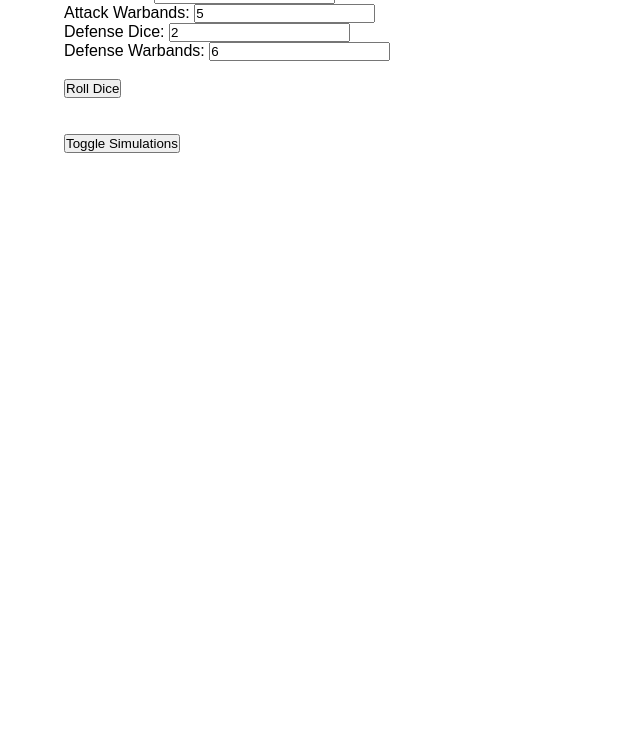
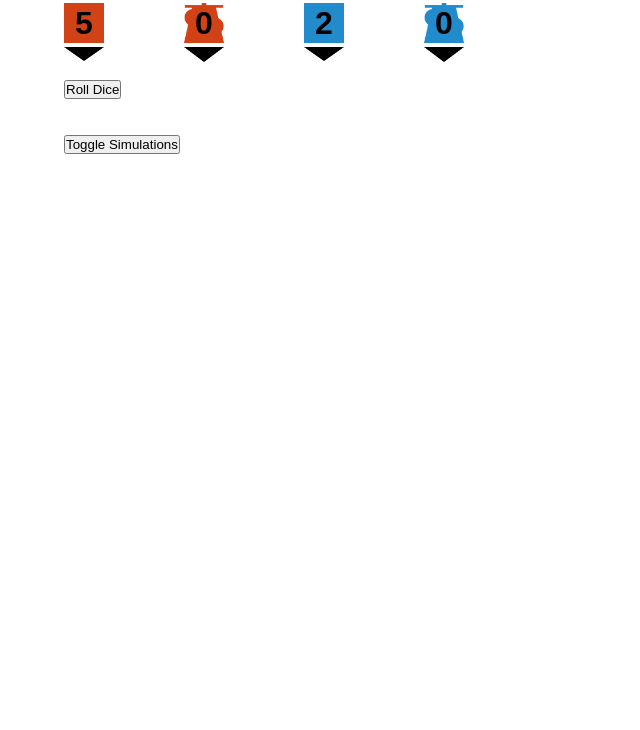
Before and after one commit to jgilles23/oath, a website with bundled scripts: page index.html in a window 1280 px wide. Shown: the part 70-800 px from the top of the page, without its empty margins (0-640 px from the left). Built offline with nearby package versions, Linux system fonts and the light colour scheme.

Commit message:
Better inputs

```diff
--- a/index.html
+++ b/index.html
@@ -22,22 +22,7 @@
             </div> -->
         </div>
         <div>
-            Attack Dice: <input id="attack-dice-input" type="number" value="5" min="0" step="1"><br>
-            Attack Warbands: <input id="attack-warbands-input" type="number" value="5" min="0" step="1"><br>
-            Defense Dice: <input id="defense-dice-input" type="number" value="2" min="0" step="1"><br>
-            Defense Warbands: <input id="defense-warbands-input" type="number" value="6" min="0" step="1"><br>
-            <!-- <div class="input-group-container">
-                <img src="./icons/minus.png" class="input-adjust"></img>
-                <div class="input-text-container">
-                    <img src="./icons/blankShield.png" class="input-text"></img>
-                    99
-                </div>
-                <img src="./icons/plus.png" class="input-adjust"></img>
-            </div>
-            <div class="input-text-container">
-                <img src="./icons/meepleAttack.png" class="input-text"></img>
-                99
-            </div> -->
+            <div id="input-area" class="input-area"></div>
             <br>
             <button id="roll-dice">Roll Dice</button><br>
             <br>
@@ -52,6 +37,15 @@
                 <br>
             </div>
         </div>
+        <!-- TEMPLATES -->
+        <div class="input-area" style="display:none">
+            <div id="input-triple" class="input-triple">
+                <input id="input-text" class="input-text" onfocus="this.select();" value="5">
+                <img id="input-up" class="arrow-image" src="./icons/arrowUp.png">
+                <img id="input-image" class="input-image" src="./icons/blankSword.png">
+                <img id="input-down" class="arrow-image" src="./icons/arrowDown.png">
+            </div>
+        </div>
         <!-- Scripts -->
         <script src="https://cdnjs.cloudflare.com/ajax/libs/Chart.js/3.7.1/chart.js"></script>
         <script src="./out/main.js"></script>
--- a/main.ts
+++ b/main.ts
@@ -2,28 +2,34 @@
 const seedString = "chronicles of empire and exile"
 const numSimulations = 1000
 const htmlIDs = {
-    attackInput: "attack-dice-input",
-    attackWarbandsInput: "attack-warbands-input",
-    defenseInput: "defense-dice-input",
-    defenseWarbandsInput: "defense-warbands-input",
+    // simulation inputs
+    inputArea: "input-area",
+    templateTriple: "input-triple",
+    templateInput: "input-text",
+    templateUp: "input-up",
+    templateDown: "input-down",
+    templateImage: "input-image",
+    // Other areas and buttons
     rollButton: "roll-dice",
     rollArea: "roll-area",
     simulationArea: "simulation-results",
     skullArea: "skull-results",
     allSimulationArea: "simulation-results-area",
     toggleSimulations: "toggle-simulations"
-
 }
 // Test HTML IDs
-for (let key in htmlIDs) {
-    if (document.getElementById(key) === undefined) {
-        throw "HTML ID not found: " + key
+for (const [key, value] of Object.entries(htmlIDs)) {
+    if (document.getElementById(value) === null) {
+        throw "HTML ID not found: " + key + " | " + value
     }
 }
 
 // Typescript Types
 interface NumberIndexedObject {
     [key: number]: number;
+}
+interface StringReturnObject {
+    [key: string]: string;
 }
 
 
@@ -164,12 +170,11 @@ class FullCampaign extends SimplifiedCampaign {
     attackSacrafices: number //0 if no attack sacrafices are required for victory, otherwise a number
     netAttack: number //Includes defense warbands subtracted from net swords
 
-    constructor(attackDice: number, defenseDice: number, attackWarbands: number, defenseWarbands:number) {
+    constructor(attackDice: number, defenseDice: number, attackWarbands: number, defenseWarbands: number) {
         // Like Campaign, but show who the winner & loser are based on number of warbands for each
         super(attackDice, defenseDice)
         this.attackWarbands = attackWarbands | 0
         this.defenseWarbands = defenseWarbands | 0
-        console.log(defenseWarbands)
         this.attackSacrafices = 0
         this.netAttack = this.netSwords - this.defenseWarbands
         // Calculate winner and associated properties
@@ -341,11 +346,11 @@ class Simulation {
     constructor(numSimulations: number) {
         // Setup base properties
         this.numSimulations = numSimulations
-        this.deltaHistogram = new Histogram(htmlIDs.simulationArea, [0.2, 0.5, 0.8], [-100, 100])
+        this.deltaHistogram = new Histogram(htmlIDs.simulationArea, [0.2, 0.5, 0.8], [-50, 50])
         this.skullsHistogram = new Histogram(htmlIDs.skullArea, [0.2, 0.5, 0.8], [undefined, undefined])
         // Setup buttons and numbers
-        this.attackDiceInput = document.getElementById(htmlIDs.attackInput) as HTMLInputElement
-        this.defenseDiceInput = document.getElementById(htmlIDs.defenseInput) as HTMLInputElement
+        this.attackDiceInput = document.getElementById("attack-dice-" + htmlIDs.templateInput) as HTMLInputElement
+        this.defenseDiceInput = document.getElementById("defense-dice-" + htmlIDs.templateInput) as HTMLInputElement
         // Load the histograms
         this.load()
     }
@@ -373,10 +378,10 @@ class Roller {
     defenseWarbandsInput: HTMLInputElement
 
     constructor() {
-        this.attackDiceInput = document.getElementById(htmlIDs.attackInput) as HTMLInputElement
-        this.defenseDiceInput = document.getElementById(htmlIDs.defenseInput) as HTMLInputElement
-        this.attackWarbandsInput = document.getElementById(htmlIDs.attackWarbandsInput) as HTMLInputElement
-        this.defenseWarbandsInput = document.getElementById(htmlIDs.defenseWarbandsInput) as HTMLInputElement
+        this.attackDiceInput = document.getElementById("attack-dice-" + htmlIDs.templateInput) as HTMLInputElement
+        this.defenseDiceInput = document.getElementById("defense-dice-" + htmlIDs.templateInput) as HTMLInputElement
+        this.attackWarbandsInput = document.getElementById("attack-warbands-" + htmlIDs.templateInput) as HTMLInputElement
+        this.defenseWarbandsInput = document.getElementById("defense-warbands-" + htmlIDs.templateInput) as HTMLInputElement
     }
     clear() {
         let areaDiv = document.getElementById(htmlIDs.rollArea) as HTMLDivElement
@@ -385,7 +390,7 @@ class Roller {
     roll() {
         // Animate a simulated rolling of the dice
         let campaign = new FullCampaign(parseInt(this.attackDiceInput.value), parseInt(this.defenseDiceInput.value),
-        parseInt(this.attackWarbandsInput.value), parseInt(this.defenseWarbandsInput.value))
+            parseInt(this.attackWarbandsInput.value), parseInt(this.defenseWarbandsInput.value))
         const attributeIconPairs: Array<[number, string]> = [
             [campaign.skullFaces, "skullSword.png"],
             [campaign.fullSwordFaces, "oneSword.png"],
@@ -422,33 +427,6 @@ class Roller {
 }
 
 
-let simulation = new Simulation(numSimulations)
-let roller = new Roller()
-// roller.roll()
-
-// attack input
-document.getElementById(htmlIDs.attackInput)!.oninput = () => {
-    simulation.load()
-    roller.clear()
-}
-// attack warbandsinput
-document.getElementById(htmlIDs.attackWarbandsInput)!.oninput = () => {
-    roller.clear()
-}
-// defense input
-document.getElementById(htmlIDs.defenseInput)!.oninput = () => {
-    simulation.load()
-    roller.clear()
-}
-// defense warbands input
-document.getElementById(htmlIDs.defenseWarbandsInput)!.oninput = () => {
-    roller.clear()
-}
-// roll button
-document.getElementById(htmlIDs.rollButton)!.onclick = () => {
-    roller.roll()
-}
-
 document.getElementById(htmlIDs.toggleSimulations)!.onclick = () => {
     let simulationDiv = document.getElementById(htmlIDs.allSimulationArea) as HTMLDivElement
     if (simulationDiv.style.display === "none") {
@@ -457,3 +435,72 @@ document.getElementById(htmlIDs.toggleSimulations)!.onclick = () => {
         simulationDiv.style.display = "none"
     }
 }
+
+const idPrefixesAndImageNames: Array<[string, string, number]> = [
+    // [id prefix, icon name, starting value]
+    ["attack-dice", "blankSword", 5],
+    ["attack-warbands", "meepleAttack", 0],
+    ["defense-dice", "blankShield", 2],
+    ["defense-warbands", "meepleDefense", 0]]
+
+let inputArea = document.getElementById(htmlIDs.inputArea) as HTMLDivElement
+for (let L of idPrefixesAndImageNames) {
+    let idPrefix = L[0]
+    let iconName = L[1]
+    let startingValue = L[2]
+    // Copy the template inputTriple
+    let inputTriple = document.getElementById(htmlIDs.templateTriple)?.cloneNode(true) as HTMLDivElement
+    inputArea.appendChild(inputTriple)
+    // Generate a unique ID for the copied element
+    inputTriple.setAttribute('id', idPrefix + htmlIDs.templateInput);
+    // Modify the IDs of the copied element's descendants
+    const descendantElements = inputTriple.querySelectorAll('[id]');
+    descendantElements.forEach((element) => {
+        element.setAttribute('id', idPrefix + '-' + element.getAttribute('id'));
+    });
+    //Change center icon
+    let centerImage = document.getElementById(idPrefix + "-" + htmlIDs.templateImage) as HTMLImageElement
+    centerImage.src = "./icons/" + iconName + ".png"
+    //Change stating number & set actions
+    let textInput = document.getElementById(idPrefix + "-" + htmlIDs.templateInput) as HTMLInputElement
+    textInput.value = startingValue.toString()
+}
+
+// Create main elements
+let simulation = new Simulation(numSimulations)
+let roller = new Roller()
+
+
+// Set all the actions for the inputs & buttons
+for (let L of idPrefixesAndImageNames) {
+    let idPrefix = L[0]
+    // Take the value of the input modidied by the delta and set as the new value
+    let textInput = document.getElementById(idPrefix + "-" + htmlIDs.templateInput) as HTMLInputElement
+    //     Function to sanatize inputs and set values
+    let setNewValue = (delta: number) => {
+        // Get new value as an integer
+        let valueInt = parseInt(textInput.value) + delta
+        if (valueInt < 0) {
+            valueInt = 0
+        } else if (valueInt > 99) {
+            valueInt = 99
+        } else if (!(valueInt >= 0 && valueInt <= 99)) {
+            valueInt = 0
+        }
+        // Set back the value
+        textInput.value = valueInt.toString()
+        // Reload everything required
+        simulation.load()
+        roller.clear()
+    }
+    textInput.oninput = () => { setNewValue(0) }
+    //Up arrow and set action
+    document.getElementById(idPrefix + "-" + htmlIDs.templateUp)!.onclick = () => { setNewValue(1) }
+    //Down arrow and set action
+    document.getElementById(idPrefix + "-" + htmlIDs.templateDown)!.onclick = () => { setNewValue(-1) }
+}
+
+// Create the roll dice button
+document.getElementById(htmlIDs.rollButton)!.onclick = () => {
+    roller.roll()
+}
--- a/styles.css
+++ b/styles.css
@@ -31,42 +31,53 @@
 }
 
 .topbar-button {
-    height:0.5em;
+    height: 0.5em;
 }
 
-.input-group-container {
-    display: flex;
-    flex-wrap: wrap;
-    align-items: center;
-}
 
-.input-adjust {
-    height: .8em;
-    width: .8em;
-    margin-left: 0.2em;
-    margin-right: 0.2em;
-}
-
-.input-text-container {
-    --side-length: 1.5em;
-    height: var(--side-length);
-    width: var(--side-length);
-    display: flex;
-    justify-content: center;
-    align-items: center;
-    font-weight: bold;
-    color: white;
-}
-
-.input-text {
-    height: var(--side-length);
-    width: var(--side-length);
-    position: absolute;
-    z-index: -1;
-}
 
 .dice-face {
     height: 2em;
     width: 2em;
     margin-right: 0.5em;
 }
+
+.arrow-image {
+    display: block;
+    width: var(--box-width);
+}
+
+.input-image {
+    display: block;
+    width: var(--box-width);
+    margin: calc(var(--box-width)*0.1) auto;
+}
+
+.input-text {
+    position: absolute;
+    top: 50%;
+    left: 50%;
+    transform: translate(-50%, -50%);
+    font-size: calc(var(--box-width)*0.8);
+    width: 100%;
+    padding: auto;
+    font-weight: bold;
+    text-align: center;
+    /* Undo input formatting */
+    border: none;
+    outline: none;
+    background-color: transparent;
+}
+
+.input-triple {
+    position: relative;
+}
+
+.input-area {
+    --box-width: 2.5em;
+    display: flex;
+    justify-content: space-between;
+    width: calc(min(100%, calc(10*var(--box-width))));
+    /* background-color: grey; */
+    flex-wrap: wrap;
+}
--- a/tsconfig.json
+++ b/tsconfig.json
@@ -11,7 +11,7 @@
     // "disableReferencedProjectLoad": true,             /* Reduce the number of projects loaded automatically by TypeScript. */
 
     /* Language and Environment */
-    "target": "es2016",                                  /* Set the JavaScript language version for emitted JavaScript and include compatible library declarations. */
+    "target": "es2017",                                  /* Set the JavaScript language version for emitted JavaScript and include compatible library declarations. */
     // "lib": [],                                        /* Specify a set of bundled library declaration files that describe the target runtime environment. */
     // "jsx": "preserve",                                /* Specify what JSX code is generated. */
     // "experimentalDecorators": true,                   /* Enable experimental support for TC39 stage 2 draft decorators. */
```
Also changed, not shown: icons/arrowDown.png (added), icons/arrowUp.png (added), out/main.js, 1 other file.
